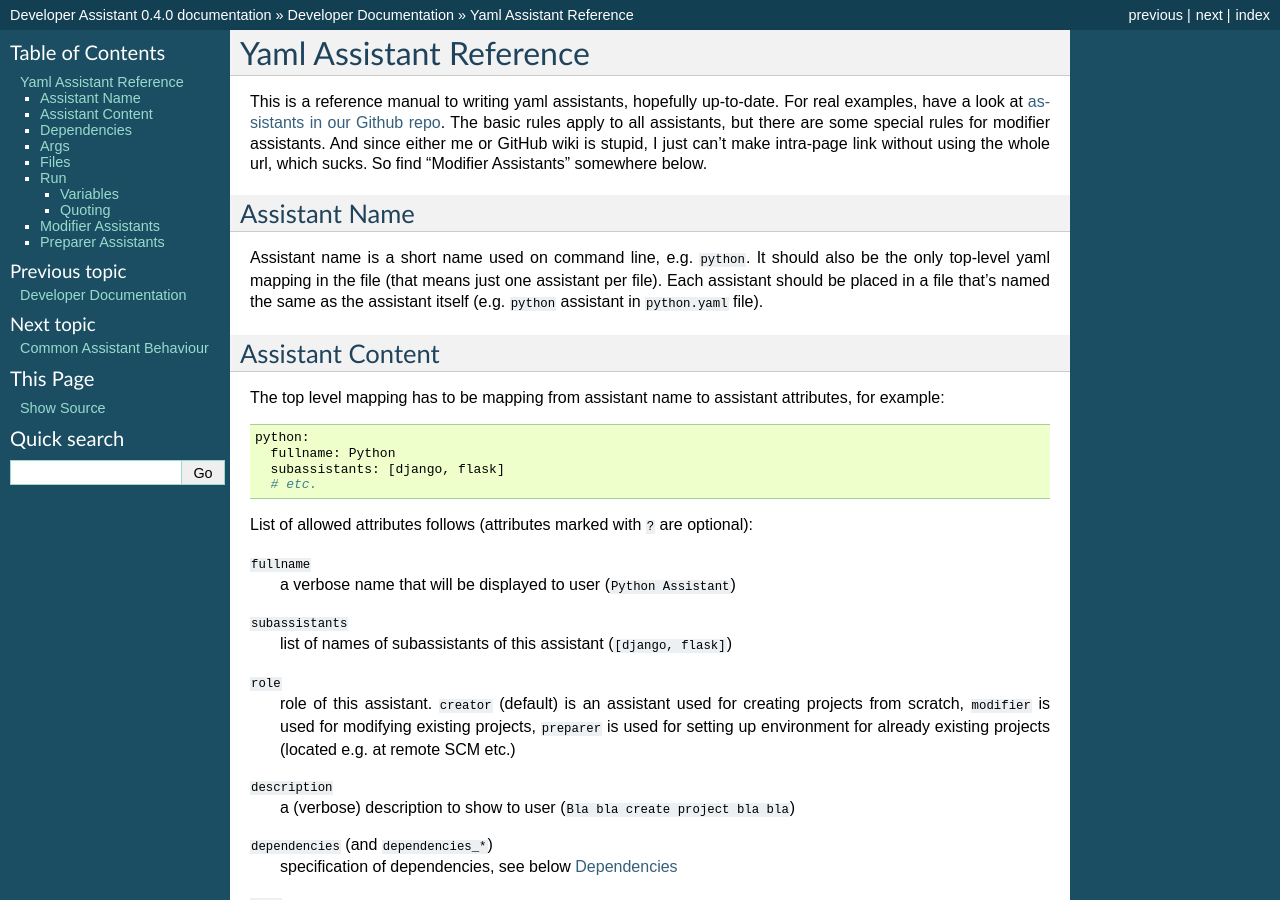
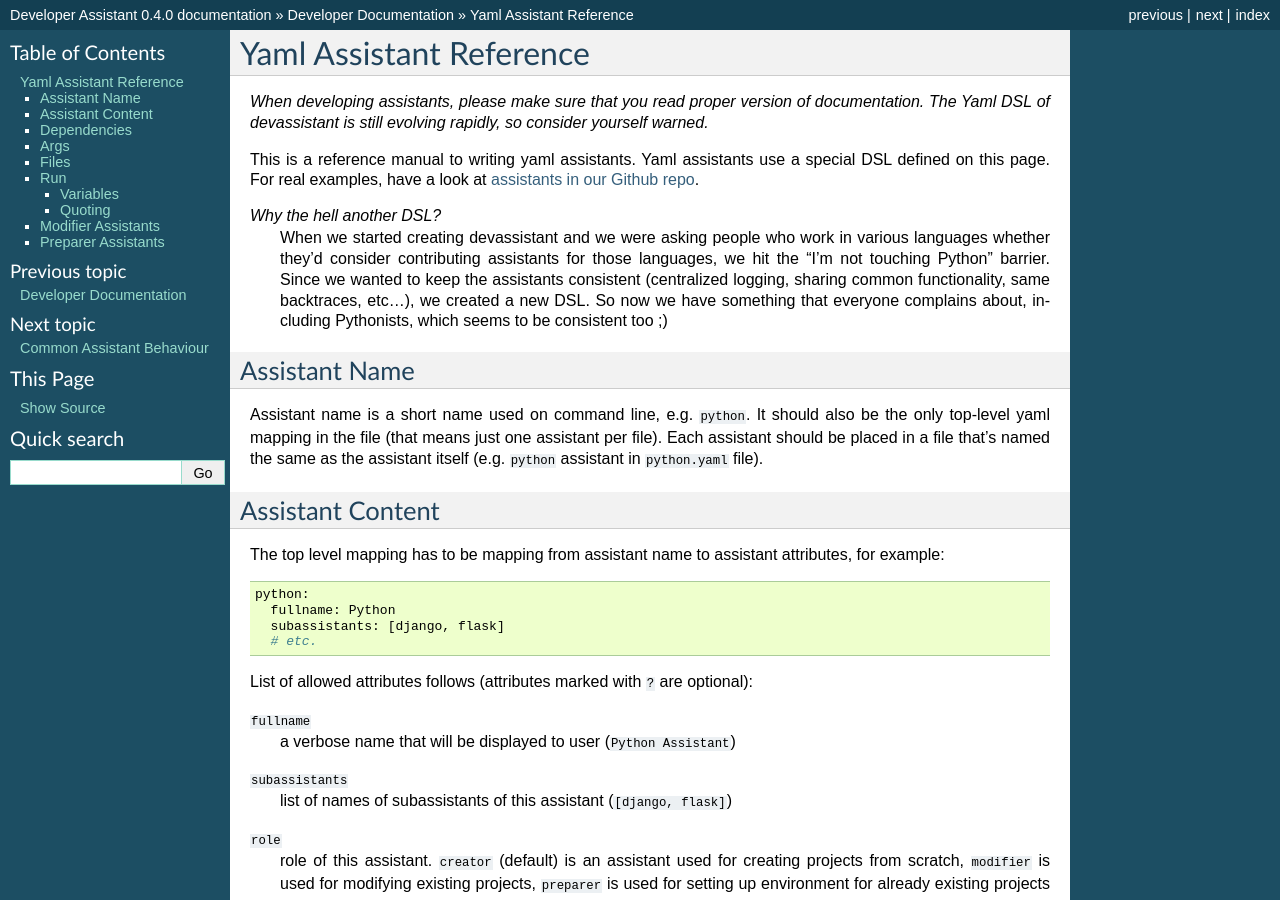
Before and after one commit to devassistant/devassistant, a Sphinx documentation site: the page built from docs/developer_documentation/yaml_assistant_reference.rst, in a window 1280 px wide and 900 px high. Built offline with Sphinx 7.4.7, drawn with Linux system fonts in a browser that asks for light colours.

Commit message:
A better intro to yaml assistant reference

```diff
--- a/docs/developer_documentation/yaml_assistant_reference.rst
+++ b/docs/developer_documentation/yaml_assistant_reference.rst
@@ -5,12 +5,22 @@
 Yaml Assistant Reference
 ========================
 
-This is a reference manual to writing yaml assistants, hopefully
-up-to-date. For real examples, have a look at `assistants in our Github repo`_.
-The basic rules apply to all assistants, but there are some special
-rules for modifier assistants. And since either me or GitHub wiki is
-stupid, I just can't make intra-page link without using the whole url,
-which sucks. So find "Modifier Assistants" somewhere below.
+*When developing assistants, please make sure that you read proper version
+of documentation. The Yaml DSL of devassistant is still evolving rapidly,
+so consider yourself warned.*
+
+This is a reference manual to writing yaml assistants. Yaml assistants
+use a special DSL defined on this page. For real examples, have a look
+at `assistants in our Github repo`_.
+
+*Why the hell another DSL?*
+  When we started creating devassistant and we were asking people who
+  work in various languages whether they'd consider contributing assistants
+  for those languages, we hit the "I'm not touching Python" barrier. Since
+  we wanted to keep the assistants consistent (centralized logging, sharing
+  common functionality, same backtraces, etc...), we created a new DSL.
+  So now we have something that everyone complains about, including Pythonists,
+  which seems to be consistent too ;)
 
 Assistant Name
 --------------
```
